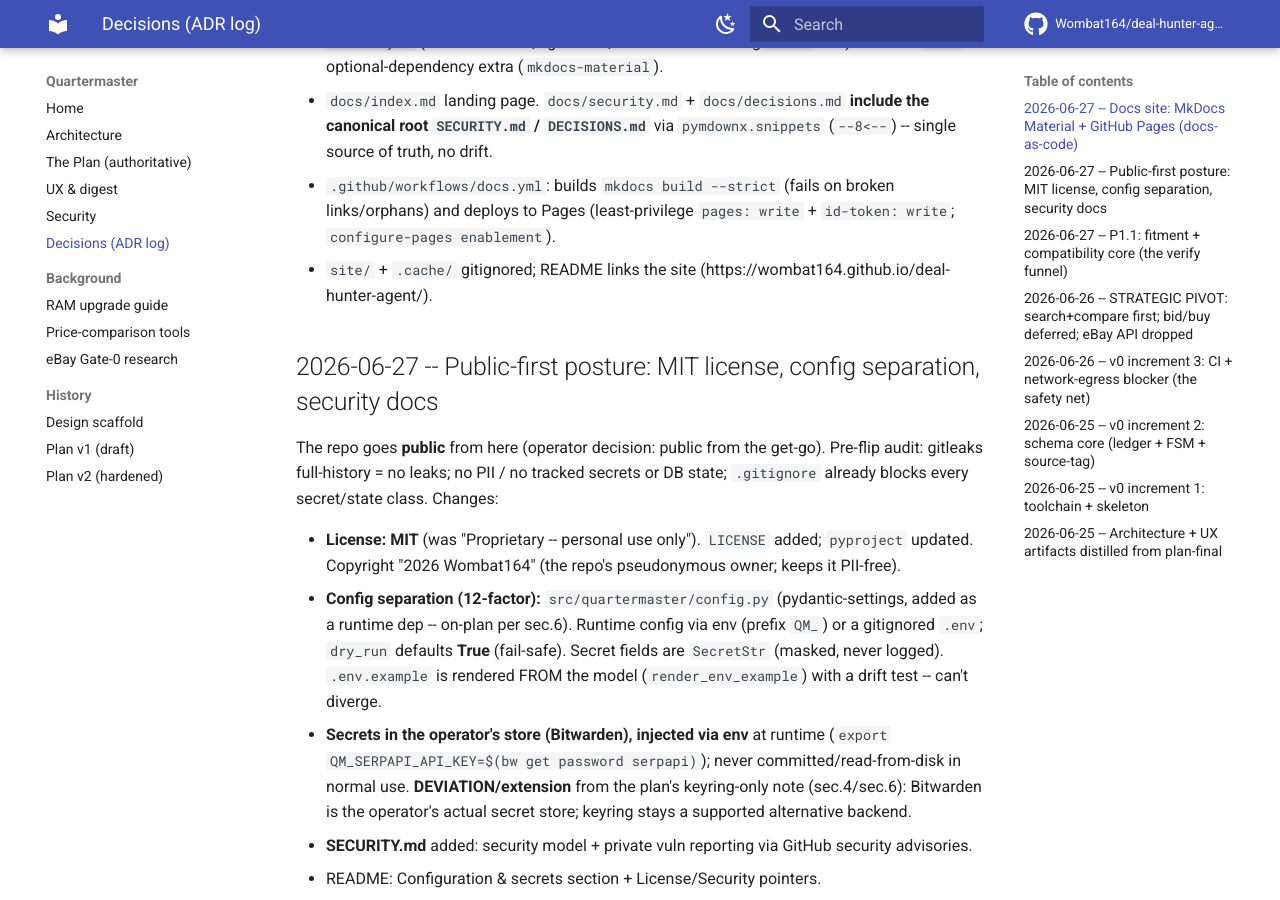
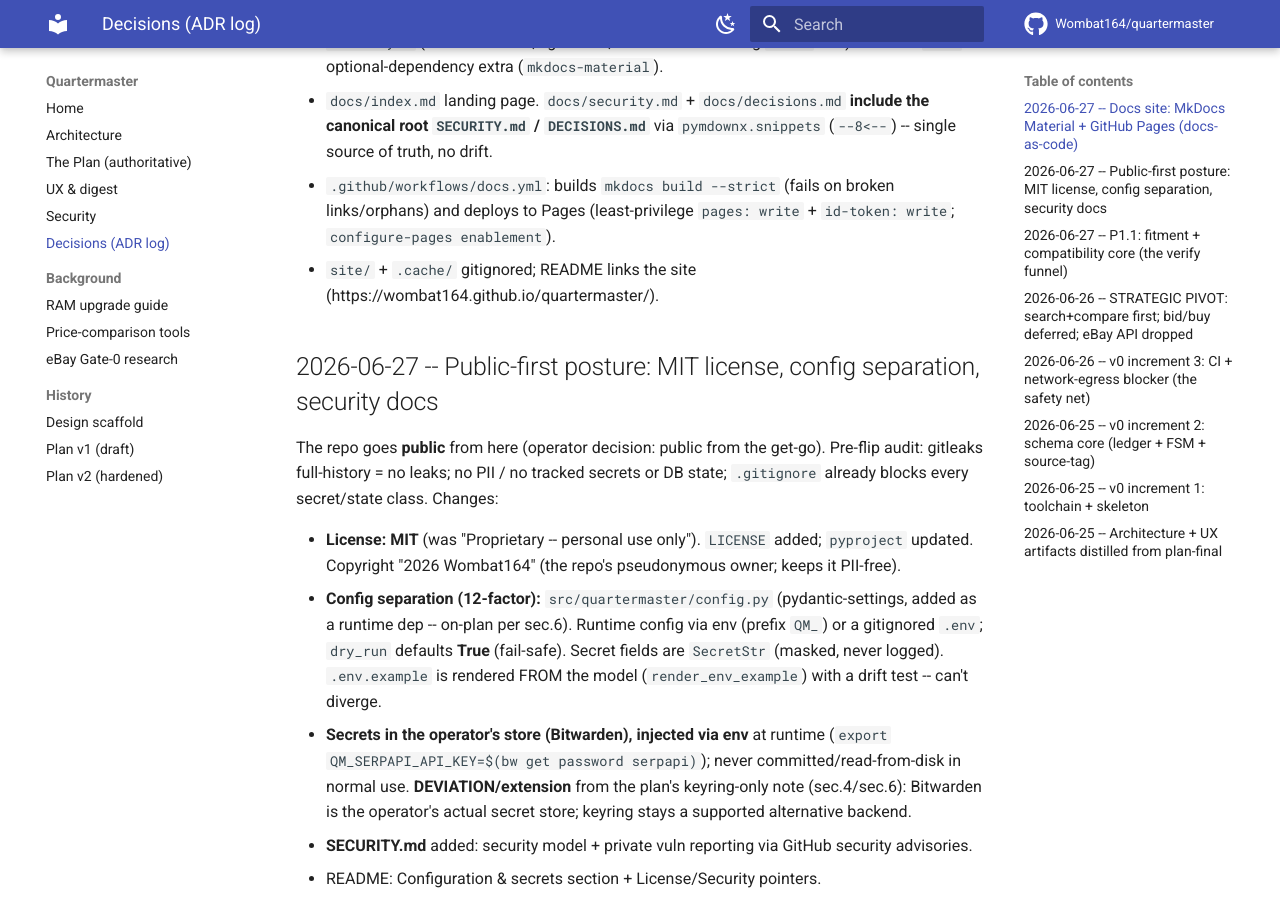
Before and after one commit to Wombat164/quartermaster, an MkDocs documentation site: the page built from docs/decisions.md, in a window 1280 px wide and 900 px high, scrolled down 421 px. Built offline with MkDocs 1.6.1 and Material for MkDocs 9.7.7, drawn with Linux system fonts in a browser that asks for light colours; comment, search, counter and statistics services are not loaded.

Commit message:
rename: deal-hunter-agent -> quartermaster (align repo + URL with project name)
Repo renamed on GitHub to Wombat164/quartermaster; updated all references (mkdocs site_url/repo_url, README, docs/index, PROMPT-FOR-RCDE, __init__ docstring, DECISIONS). Docs site moves to https://wombat164.github.io/quartermaster/. History draft keeps its archival filename ref.

Co-Authored-By: Claude Opus 4.8 (1M context) <noreply@anthropic.com>
Claude-Session: https://claude.ai/code/session_01XLY3gRGyvQwLbLhxy4aKe4

```diff
--- a/DECISIONS.md
+++ b/DECISIONS.md
@@ -16,7 +16,7 @@ CI-built `--strict`) instead of an out-of-band wiki.
   no drift.
 - `.github/workflows/docs.yml`: builds `mkdocs build --strict` (fails on broken links/orphans) and
   deploys to Pages (least-privilege `pages: write` + `id-token: write`; `configure-pages enablement`).
-- `site/` + `.cache/` gitignored; README links the site (https://wombat164.github.io/deal-hunter-agent/).
+- `site/` + `.cache/` gitignored; README links the site (https://wombat164.github.io/quartermaster/).
 
 ## 2026-06-27 -- Public-first posture: MIT license, config separation, security docs
 
--- a/mkdocs.yml
+++ b/mkdocs.yml
@@ -2,9 +2,9 @@ site_name: Quartermaster
 site_description: >-
   Personal value-for-fit RAM deal-hunter agent -- filters, values, and ranks listings into a
   digest (search + compare; human-approved bidding is a later phase).
-site_url: https://wombat164.github.io/deal-hunter-agent/
-repo_url: https://github.com/Wombat164/deal-hunter-agent
-repo_name: Wombat164/deal-hunter-agent
+site_url: https://wombat164.github.io/quartermaster/
+repo_url: https://github.com/Wombat164/quartermaster
+repo_name: Wombat164/quartermaster
 edit_uri: edit/main/docs/
 copyright: MIT-licensed. (c) 2026 Wombat164.
 
--- a/src/quartermaster/__init__.py
+++ b/src/quartermaster/__init__.py
@@ -1,6 +1,6 @@
 """Quartermaster -- personal value-for-fit RAM acquisition agent.
 
-Codename Quartermaster (repo ``deal-hunter-agent``). Authoritative design:
+Codename Quartermaster (repo ``quartermaster``). Authoritative design:
 ``docs/plan-final.md``; blueprint ``docs/architecture.md``; UX ``docs/ux-mock.md``.
 
 v0 is foundation only -- NO bidding logic, NO LLM, NO eBay calls, NO SPD part-number
```
Also changed, not shown: PROMPT-FOR-RCDE.md (+4 -4 lines), README.md (+2 -2 lines), docs/index.md (+2 -2 lines).
